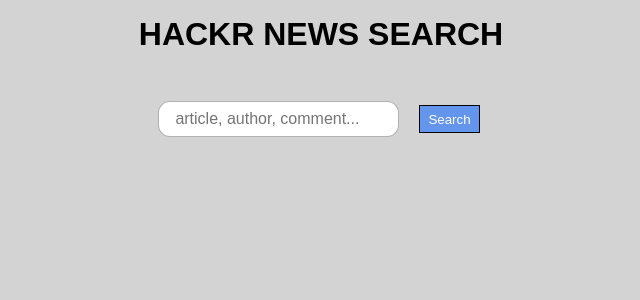
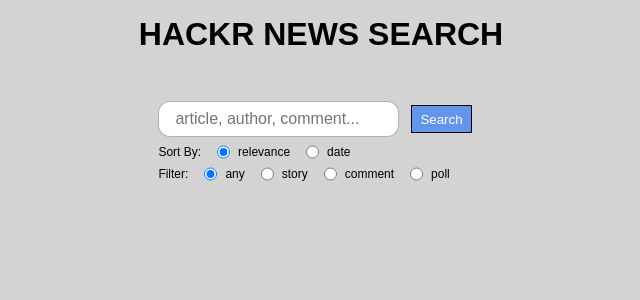
Before and after one commit to anewlens/HN-Search, a React (Create React App) app: page / in a window 1280 px wide. Shown: the top 300 px of the page, without its empty margins (319-959 px from the left). Built offline with nearby package versions, Linux system fonts and the light colour scheme.

Commit message:
Added Filter and Sort By options

```diff
--- /dev/null
+++ b/src/Components/Inputs/Radio/radioInput.component.jsx
@@ -0,0 +1,26 @@
+import React from 'react'
+import PropTypes from 'prop-types'
+import './radioInput.styles.scss'
+
+const RadioInput = ({name, group, checked, onChange}) => (
+        <label htmlFor={name} className='radioInput-label'>
+            <input
+                type="radio"
+                id={name}
+                value={name}
+                name={group}
+                checked={checked}
+                onChange={onChange}
+                className='radioInput'/>
+            {name}
+        </label>
+)
+
+RadioInput.propTypes = {
+    name: PropTypes.string.isRequired,
+    onChange: PropTypes.func.isRequired,
+    group: PropTypes.string.isRequired,
+    checked: PropTypes.bool.isRequired
+}
+
+export default RadioInput
--- /dev/null
+++ b/src/Components/Inputs/Radio/radioInput.styles.scss
@@ -0,0 +1,9 @@
+.radioInput {
+    margin: 0 .8rem 0 1.6rem;
+
+    &-label {
+        display: flex;
+        justify-content: center;
+        font-size: 1.2rem;
+    }
+}
--- a/src/Components/Input/input.component.jsx
+++ b/src/Components/Inputs/Text/textInput.component.jsx
@@ -1,13 +1,13 @@
 import React from 'react'
 import PropTypes from 'prop-types'
-import './input.styles.scss'
+import './textInputs.styles.scss'
 
 const TextInput = props => {
 
     return (
         <input
             type='text'
-            className='input'
+            className='textInput'
             {...props} />
     )
 }
--- a/src/Components/Input/input.styles.scss
+++ b/src/Components/Inputs/Text/textInputs.styles.scss
@@ -1,5 +1,5 @@
-.input {
-    margin: .8rem;
+.textInput {
+    margin: .8rem 0;
     border: 1px solid rgba(0,0,0, .3);
     border-radius: 1.2rem;
     padding: .8rem 1.6rem;
--- a/src/Components/ResultItem/resultItem.container.jsx
+++ b/src/Components/ResultItem/resultItem.container.jsx
@@ -5,11 +5,11 @@ import ResultItemComment from './ResultItem-comment.component'
 import './resultItem.styles.scss'
 
 const ResultItem = ({ result }) => {
-    if (result._tags.includes('story')) {
+    if (result._tags.includes('comment')) {
+        return <ResultItemComment result={result}/>
+    } else {
         return <ResultItemStory result={result}/>
-    } else if (result._tags.includes('comment')) {
-        return <ResultItemComment result={result}/>
-    } else return null
+    }
 }
 
 ResultItem.propTypes = {
--- a/src/Components/ResultItem/resultItem.styles.scss
+++ b/src/Components/ResultItem/resultItem.styles.scss
@@ -19,7 +19,7 @@
         color: inherit;
         text-decoration: none;
 
-        &:hover {
+        &[href]:hover {
             color: darkgrey;
         }
     }
--- a/src/Components/Search/search.component.jsx
+++ b/src/Components/Search/search.component.jsx
@@ -1,23 +1,28 @@
 import React, { useState } from 'react'
 import { connect, useSelector } from 'react-redux'
 import PropTypes from 'prop-types'
+
 import { setResults } from '../../redux/results/actions.results'
 import { addQuery } from '../../redux/history/actions.history'
 import queryAPI from '../../utils/queryAPI.utils'
-import TextInput from '../Input/input.component'
+
+import TextInput from '../Inputs/Text/textInput.component'
 import CustomButton from '../CustomButton/customButton .component'
+import RadioInput from '../Inputs/Radio/radioInput.component'
 import './search.styles.scss'
 
 const Search = ({ setResults, addQueryToHistory }) => {
 
     const [searchTerm, setSearchTerm] = useState('')
+    const [sort, setSort] = useState('relevance')
+    const [filter, setFilter] = useState('any')
     const history = useSelector(state => state.history)
 
     const handleSubmit = e => {
         e.preventDefault()
 
         if (searchTerm) {
-            queryAPI(searchTerm)
+            queryAPI(searchTerm, sort, filter)
                 .then(res => {
                     setResults(res)
 
@@ -31,8 +36,12 @@ const Search = ({ setResults, addQueryToHistory }) => {
         }
     }
 
+    const handleSort = e => setSort(e.target.value)
+    const handleFilter = e => setFilter(e.target.value)
+
     return (
         <form onSubmit={handleSubmit} className="search">
+            <span className='search-bar'>
                 <TextInput
                     placeholder='article, author, comment...'
                     value={searchTerm}
@@ -41,6 +50,21 @@ const Search = ({ setResults, addQueryToHistory }) => {
                 <CustomButton type='submit'>
                     Search
                 </CustomButton>
+            </span>
+
+            <span className='search-radios'>
+                Sort By:
+                <RadioInput  name='relevance' group='sort' checked={sort === 'relevance'} onChange={handleSort}/>
+                <RadioInput  name='date' group='sort' checked={sort === 'date'} onChange={handleSort}/>
+            </span>
+
+            <span className='search-radios'>
+                Filter:
+                <RadioInput  name='any' group='filter' checked={filter === 'any'} onChange={handleFilter}/>
+                <RadioInput  name='story' group='filter' checked={filter === 'story'} onChange={handleFilter}/>
+                <RadioInput  name='comment' group='filter' checked={filter === 'comment'} onChange={handleFilter}/>
+                <RadioInput  name='poll' group='filter' checked={filter === 'poll'} onChange={handleFilter}/>
+            </span>
         </form>
     )
 }
--- a/src/Components/Search/search.styles.scss
+++ b/src/Components/Search/search.styles.scss
@@ -1,4 +1,15 @@
 .search {
     display: flex;
+    flex-direction: column;
     margin-top: 2.4rem;
+
+    &-bar {
+        display: flex;
+    }
+
+    &-radios {
+        display: flex;
+        margin-bottom: .8rem;
+        font-size: 1.2rem;
+    }
 }
--- a/src/utils/queryAPI.utils.js
+++ b/src/utils/queryAPI.utils.js
@@ -1,6 +1,12 @@
-const queryAPI = queryTerm =>
-    fetch(`http://hn.algolia.com/api/v1/search?query=${queryTerm}`)
+const queryAPI = (queryTerm, sort, filter) => {
+    const sortBy = sort === 'date' ? '_by_date' : ''
+    const filterBy = filter === 'any' ? '' : `&tags=${filter}`
+
+    const url = `http://hn.algolia.com/api/v1/search${sortBy}?query=${queryTerm}${filterBy}`
+
+    return fetch(url)
         .then(res => res.json())
         .catch(error => console.log(error))
+}
 
 export default queryAPI
```
Lines whose indentation alone changed are shown as unchanged.
